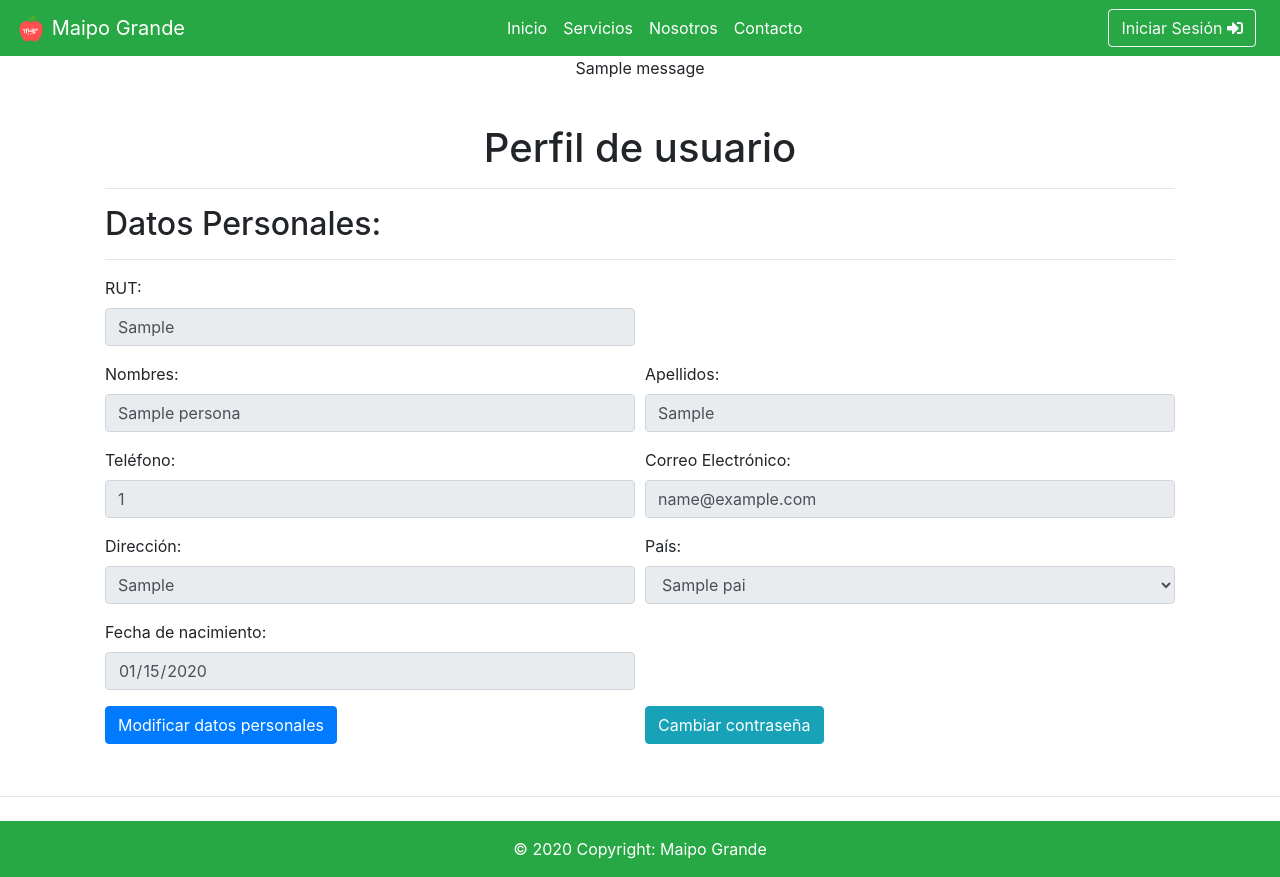
After one commit to hecjara/MaipoGrande, a Django app: page /perfil_usuario/1/ in a window 1280 px wide. The commit adds this page. Run offline with Django 3.2, Linux system fonts and the light colour scheme; tables that the repository leaves empty hold one stand-in row (values such as "Sample post"); one stand-in notice (Sample message) is shown; some libraries are stand-ins or nearby versions.

Commit message:
agregado el modificar usuario

```diff
--- a/core/templates/core/base.html
+++ b/core/templates/core/base.html
@@ -69,8 +69,8 @@
                             Usuario: {{ request.user.username }} <i class="fas fa-user"></i>
                         </a>
                         <div class="dropdown-menu" aria-labelledby="dropdownMenuButton">
-                            <a class="dropdown-item" href="#">Perfil <i class="far fa-id-card"></i></a>
-                            <a class="dropdown-item" href="#">Actualizar Datos <i class="fas fa-users-cog"></i></a>
+                            <a class="dropdown-item" href="{% url 'perfil_usuario' request.user.id %}">Perfil Usuaraio <i class="far fa-id-card"></i></a>
+                            <a class="dropdown-item" href="{% url 'perfil_usuario' request.user.id %}">Actualizar Datos <i class="fas fa-users-cog"></i></a>
                             <a class="dropdown-item" href="{% url 'logout' %}">Desconectarse <i
                                     class="fas fa-sign-out-alt"></i></a>
                         </div>
--- /dev/null
+++ b/core/templates/core/perfil_usuario.html
@@ -0,0 +1,156 @@
+{% extends 'core/base.html' %}
+
+{% load static %}
+{% load auth_extras %}
+{% block javascript %}
+<!-- <script src="{% static 'core/js/aaa.js' %}"></script> -->
+
+{% endblock %}
+
+{% block contenido %}
+
+
+<div class="d-flex justify-content-center">
+    {% if messages %}
+    {% for m in messages %}
+    <div>{{ m }}</div>
+    {% endfor %}
+    {% endif %}
+</div>
+
+<div class="cardcontainer container">
+    <div class="card-body">
+
+        <form action="" method="POST">
+            {% csrf_token %}
+
+            <br>
+
+            <h1 class="d-flex justify-content-center">Perfil de usuario</h1>
+            <hr>
+            <h2>Datos Personales:</h2>
+
+            <hr>
+            <input type="hidden" name="txtid_usuario" id="txtid_usuario" value="{{ persona.id_usuario_id }}">
+            <input type="hidden" name="txtid_persona" id="txtid_persona" value="{{ persona.id_persona }}">
+
+            <div class="form-row">
+                {% if persona.rut is not None %}
+
+                <div class="form-group col-md-6">
+                    <label for="">RUT:</label>
+                    <input type="text" name="txtrut" id="txtrut" class="form-control" value="{{ persona.rut }}" disabled>
+
+                </div>
+                {% else %}
+                <div class="form-group col-md-6">
+                    <label for="">DNI:</label>
+                    <input type="text" name="txtdni" id="txtdni" class="form-control" value="{{ persona.dni }}" disabled>
+                </div>
+
+                {% endif %}
+            </div>
+
+
+            <!-- <div class="form-row">
+                <div class="form-group col-md-6">
+                    <label for="">RUT:</label>
+                    <input type="text" name="txtrut" id="txtrut" class="form-control" value="{{ persona.rut }}"
+                        disabled>
+
+                </div>
+
+                <div class="form-group col-md-6">
+                    <label for="">DNI:</label>
+                    <input type="text" name="txtdni" id="txtdni" class="form-control" value="{{ persona.dni }}"
+                        disabled>
+                </div>
+            </div> -->
+
+            <div class="form-row">
+                <div class="form-group col-md-6">
+                    <label for="">Nombres:</label>
+                    <input type="text" name="txtnombres" id="txtnombres" class="form-control"
+                        value="{{ persona.nombres }}" disabled>
+
+                </div>
+
+                <div class="form-group col-md-6">
+                    <label for="">Apellidos:</label>
+                    <input type="text" name="txtapellidos" id="txtapellidos" class="form-control"
+                        value="{{ persona.apellidos }}" disabled>
+                </div>
+            </div>
+
+            <div class="form-row">
+                <div class="form-group col-md-6">
+                    <label for="">Teléfono:</label>
+                    <input type="number" name="txttelefono" id="txttelefono" class="form-control"
+                        value="{{ persona.telefono }}" disabled>
+
+                </div>
+
+                <div class="form-group col-md-6">
+                    <label for="">Correo Electrónico:</label>
+                    <input type="email" name="txtemail" id="txtemail" class="form-control" value="{{ persona.email }}"
+                        disabled>
+                </div>
+            </div>
+
+            <div class="form-row">
+                <div class="form-group col-md-6">
+                    <label for="">Dirección:</label>
+                    <input type="text" name="txtdireccion" id="txtdireccion" class="form-control"
+                        value="{{ persona.direccion }}" disabled>
+
+                </div>
+
+                <div class="form-group col-md-6">
+                    <label for="">País:</label>
+                    <select name="cbopais" id="cbopais" class="form-control" disabled>
+                        <option value="">Seleccionar</option>
+                        {% for p in pais %}
+                        <option {% if p.id_pais == persona.id_pais.id_pais %} {{'selected'}} {% endif %}
+                            value="{{ p.id_pais }}">{{ p.nombre_pais }}</option>
+                        {% endfor %}
+                    </select>
+                </div>
+            </div>
+
+            <div class="form-row">
+                <div class="form-group col-md-6">
+                    <label for="">Fecha de nacimiento:</label>
+                    <input type="date" name="txtfecha" id="txtfecha" class="form-control" date
+                        value="{{ persona.fecha_nacimiento|date:"Y-m-d" }}" disabled>
+
+                </div>
+
+            </div>
+
+
+            <div class="form-row">
+                <div class="form-group col-md-6">
+                    <a class="btn btn-primary" role="button"
+                        href="{% url 'modificar_datos_personales' persona.id_usuario_id %}">Modificar datos
+                        personales</a>
+                </div>
+
+                <div class="form-group col-md-6">
+                    <a role="button" class="btn btn-info" href="">Cambiar contraseña</a>
+                </div>
+
+            </div>
+
+
+
+
+        </form>
+
+    </div>
+</div>
+
+<hr>
+
+
+
+{% endblock %}
--- a/core/urls.py
+++ b/core/urls.py
@@ -1,5 +1,5 @@
 from django.urls import path
-from .views import home, registro_minorista, codigo_activacion, registro_usuario, solicitud_compra, formulario_solicitud, listar_productos, agregar_producto, anular_solicitud
+from .views import home, registro_minorista, codigo_activacion, registro_usuario, solicitud_compra, formulario_solicitud, listar_productos, agregar_producto, anular_solicitud, modificar_datos_personales, perfil_usuario
 
 urlpatterns = [
     path('', home, name="home"),
@@ -11,4 +11,6 @@ urlpatterns = [
     path('agregar_producto/<id>/', agregar_producto, name="agregar_producto"),
     path('listar_productos/<id>/', listar_productos, name="listar_productos"),
     path('anular_solicitud/<id>/', anular_solicitud, name="anular_solicitud"),
+    path('perfil_usuario/<id>/', perfil_usuario, name="perfil_usuario"),
+    path('modificar_datos_personales/<id>/', modificar_datos_personales, name="modificar_datos_personales"),
 ]
--- a/core/views.py
+++ b/core/views.py
@@ -27,6 +27,56 @@ def home(request):
 
     return render(request, "core/home.html")
 
+
+@login_required
+def modificar_datos_personales(request, id):
+
+    persona = PERSONA.objects.get(id_usuario=id)
+    pais = PAIS.objects.all()
+
+    variables = {
+        'pais':pais,
+        'persona':persona
+    }
+
+    if request.POST:
+        persona = PERSONA()
+
+        usu = User()
+        usu.id = request.POST.get('txtid_usuario')
+
+        persona.id_usuario_id = usu
+        persona.rut = request.POST.get('txtrut')
+        persona.dni = request.POST.get('txtdni')
+        persona.id_persona = request.POST.get('txtpersona')
+        persona.nombres = request.POST.get('txtnombres')
+        persona.apellidos = request.POST.get('txtapellidos')
+        persona.fecha_nacimiento = request.POST.get('txtfecha')
+        persona.telefono = request.POST.get('txttelefono')
+        persona.email = request.POST.get('txtemail')
+        persona.direccion = request.POST.get('txtdireccion')
+
+        pais = PAIS()
+        pais.id_pais = request.POST.get('cbopais')
+        persona.id_pais = pais
+
+        try:
+            persona.save()
+            messages.success(request, "Sus datos personales han sido modificados correctamente.")
+        except Exception as e:
+            messages.error(request, "Error al intentar modificar sus datos personales" + str(e))
+        return redirect('perfil_usuario', request.user.id)
+
+    return render(request, "core/modificar_datos_personales.html", variables)
+
+def perfil_usuario(request, id):
+    persona = PERSONA.objects.get(id_usuario=id)
+    pais = PAIS.objects.all()
+
+    return render(request, "core/perfil_usuario.html", {
+        'persona':persona,
+        'pais':pais
+    })
 
 
 @login_required
```
Also changed, not shown: core/templates/core/administrar_procesoventa.html (deleted, +0 -9 lines), core/templates/core/administrar_subasta.html (deleted, +0 -9 lines), core/templates/core/administrar_ventasaldo.html (deleted, +0 -9 lines), core/templates/core/modificar_datos_personales.html (added, +121 -0 lines), core/templates/core/modificar_solicitud.html (deleted, +0 -9 lines), core/templates/core/ver_solicitud.html (deleted, +0 -9 lines).
